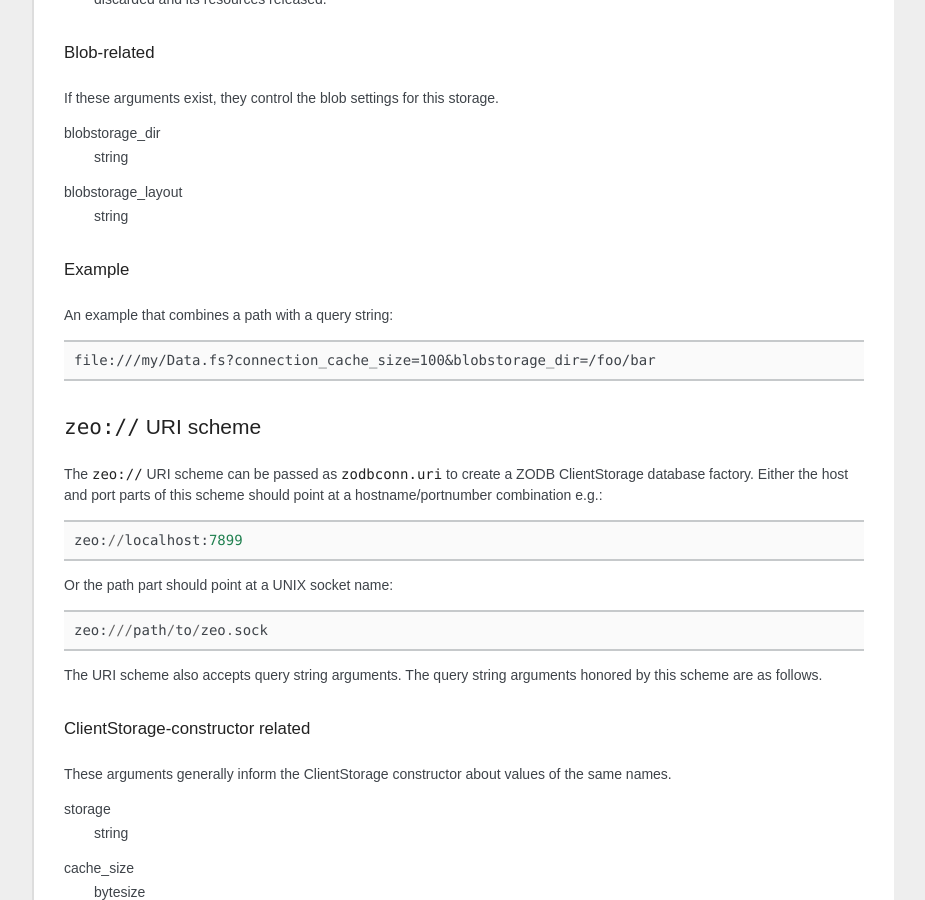
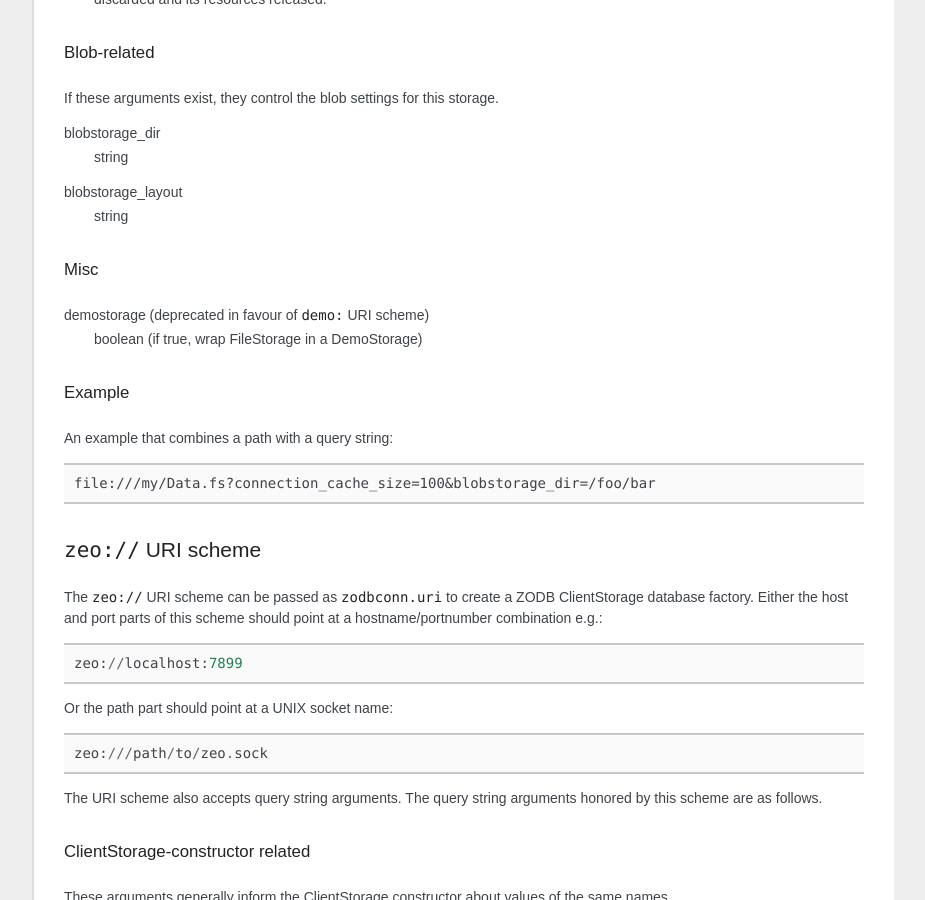
Before and after one commit to Pylons/zodburi, a Sphinx documentation site: the page built from docs/index.rst, in a window 1280 px wide and 900 px high, scrolled down 2685 px. Shown: the whole window, without its empty margins (198-1123 px from the left). Built offline with Sphinx 7.4.7, drawn with Linux system fonts in a browser that asks for light colours; some web fonts are replaced; some of the changed text lies outside the part shown.

Commit message:
fixup! Deprecate ?demostorage in favour of demo://
@tseaver suggests at https://github.com/Pylons/zodburi/pull/33#pullrequestreview-1442283265 :

    Rather than removing the docs, please flag this option as deprecated (likewise below).

-> Restore documentation and add

   (deprecated in favour of ``demo:`` URI scheme)

notice.

```diff
--- a/docs/index.rst
+++ b/docs/index.rst
@@ -163,6 +163,12 @@
 blobstorage_layout
   string
 
+Misc
+++++
+
+demostorage (deprecated in favour of ``demo:`` URI scheme)
+  boolean (if true, wrap FileStorage in a DemoStorage)
+
 Example
 +++++++
 
@@ -236,6 +242,12 @@
   integer
 client_label
   string
+
+Misc
+++++
+
+demostorage (deprecated in favour of ``demo:`` URI scheme)
+  boolean (if true, wrap ClientStorage in a DemoStorage)
 
 Connection-related
 ++++++++++++++++++
```
